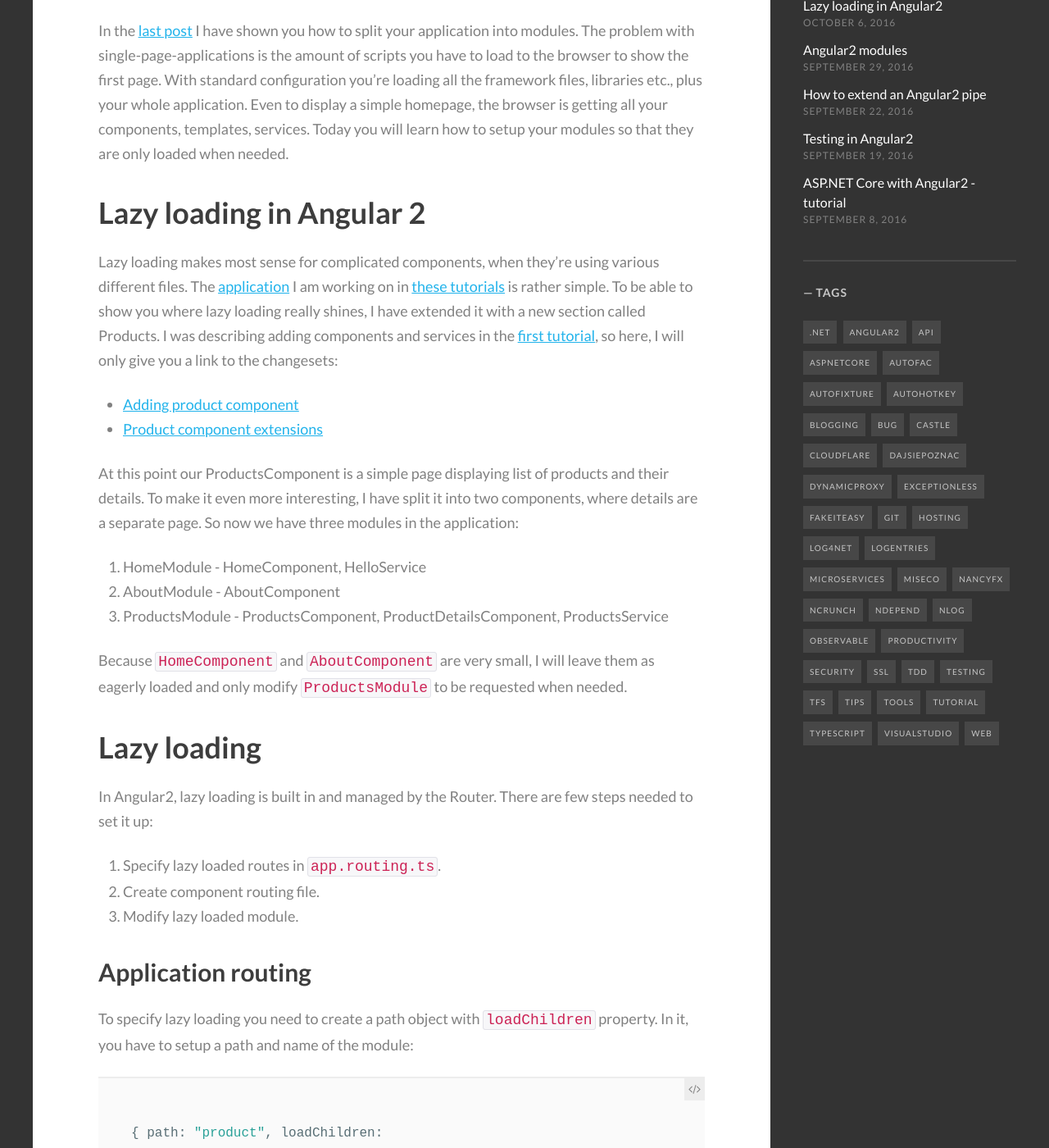
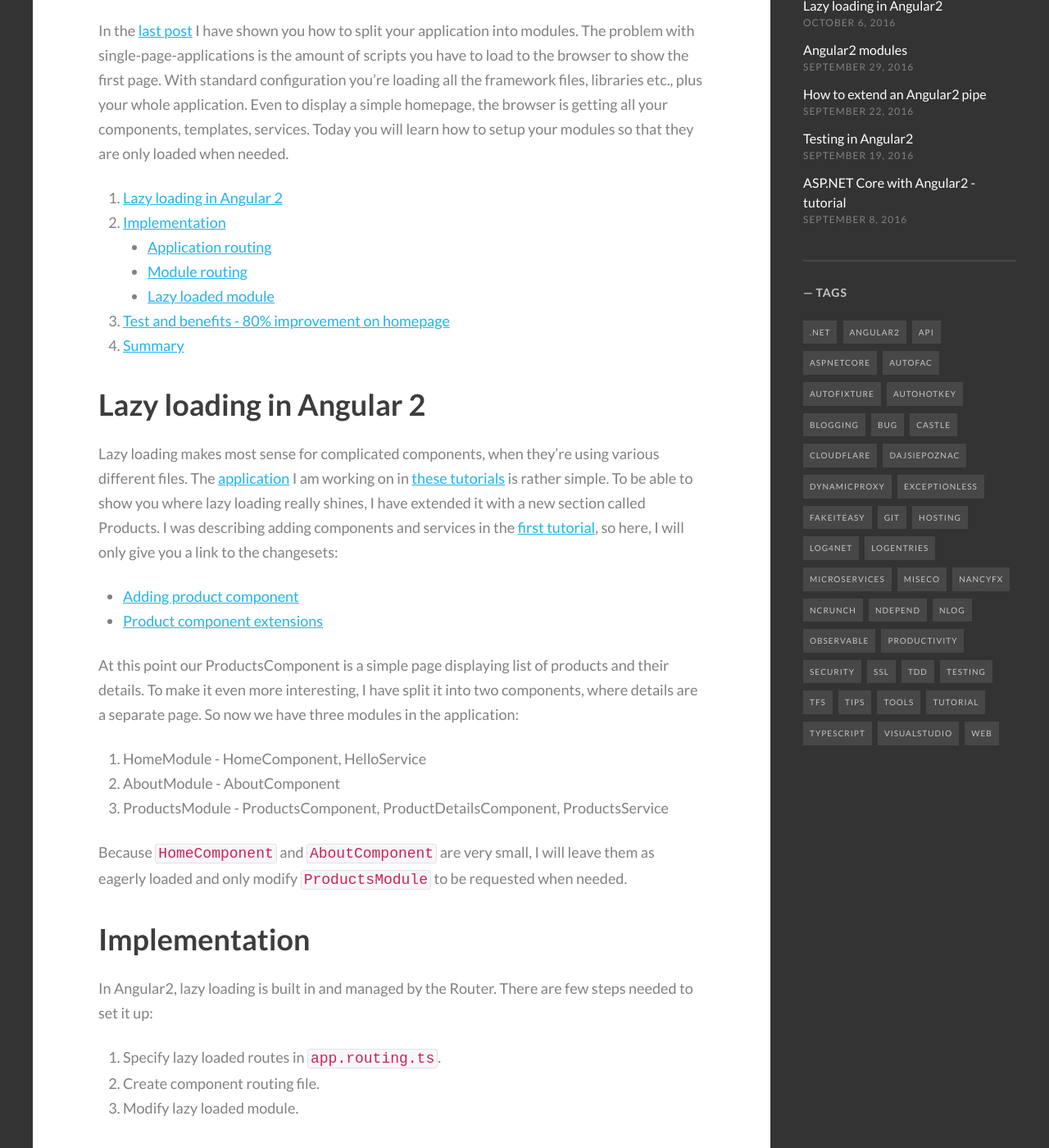
Before and after one commit to mdymel/devblog.dymel.pl, a Jekyll site: the page built from _posts/2016-10-06-lazy-loading-angular2-modules.markdown, in a window 1280 px wide and 1400 px high, scrolled down 730 px. Shown: the whole window at 82% size. Built offline with Jekyll 4.4.1, drawn with Linux system fonts in a browser that asks for light colours; some web fonts are replaced; comment, search, counter and statistics services are not loaded.

Commit message:
table of contents

```diff
--- a/_posts/2016-10-06-lazy-loading-angular2-modules.markdown
+++ b/_posts/2016-10-06-lazy-loading-angular2-modules.markdown
@@ -11,9 +11,15 @@
 
 In the [last post](https://devblog.dymel.pl/2016/09/29/angular2-modules/) I have shown you how to split your application into modules. The problem with single-page-applications is the amount of scripts you have to load to the browser to show the first page. With standard configuration you're loading all the framework files, libraries etc., plus your whole application. Even to display a simple homepage, the browser is getting all your components, templates, services. Today you will learn how to setup your modules so that they are only loaded when needed.
 
+1. [Lazy loading in Angular 2](#lazy-loading)
+1. [Implementation](#implementation)
+ * [Application routing](#app-routing)
+ * [Module routing](#module-routing)
+ * [Lazy loaded module](#lazy-module)
+1. [Test and benefits - 80% improvement on homepage](#benefits)
+1. [Summary](#summary)
 
-
-# Lazy loading in Angular 2
+# <a name="lazy-loading"></a>Lazy loading in Angular 2
 Lazy loading makes most sense for complicated components, when they're using various different files. The [application](https://github.com/mdymel/AspNetCoreAngular2) I am working on in [these tutorials](https://devblog.dymel.pl/tags/#angular2) is rather simple. To be able to show you where lazy loading really shines, I have extended it with a new section called Products. I was describing adding components and services in the [first tutorial](/2016/09/08/aspnet-core-with-angular2-tutorial/), so here, I will only give you a link to the changesets:
 
 * [Adding product component](https://github.com/mdymel/AspNetCoreAngular2/commit/c5b488f77655ef0ba3d3319dcf5def10e7102c4e)
@@ -27,14 +33,14 @@
 
 Because `HomeComponent` and `AboutComponent` are very small, I will leave them as eagerly loaded and only modify `ProductsModule` to be requested when needed.
 
-# Lazy loading
+# <a name="implementation"></a>Implementation
 In Angular2, lazy loading is built in and managed by the Router. There are few steps needed to set it up:
 
 1. Specify lazy loaded routes in `app.routing.ts`.
 1. Create component routing file.
 1. Modify lazy loaded module.
 
-## Application routing
+## <a name="app-routing"></a>Application routing
 To specify lazy loading you need to create a path object with `loadChildren` property. In it, you have to setup a path and name of the module:
 
 {% highlight json %}
@@ -43,7 +49,7 @@
 
 This means that for Urls starting with `product`, angulars router will get module file `app/product/product.module` and expect a class `ProductModule`. We'll get to this module in a second, first let's prepare a routing file for it.
 
-## Module routing
+## <a name="module-routing"></a>Module routing
 The routing for module looks a bit different than the application routing file:
 
 {% highlight typescript %}
@@ -84,7 +90,7 @@
 
 It a contains a navigation and a `<router-outlet>` placeholder for the module content. Next, in the routing config, we define childer paths. Here, the syntax is the same as in the `app.routing` file - you define the url and the component responsible for it. One thing to notice is `:id`, which means the url will capture this part as a parameter. The `ProductDetailsComponent` url might look like this: `/products/123`, where 123 will be passed as an `id` parameter.
 
-## Lazy loaded module
+## <a name="lazy-module"></a>Lazy loaded module
 
 {% highlight typescript %}
 import {NgModule} from "@angular/core";
@@ -105,7 +111,7 @@
 
 There is only one thing added here - the lazy loaded module has to import `routing` configuration defined above.
 
-# Test and benefits - 80% improvement on homepage
+# <a name="benefits"></a>Test and benefits - 80% improvement on homepage
 That's it! This is all you have to do to have your modules loaded when they're requested. It's a huge improvement over angular v1, where you had to play with different hacks to achieve that.
 
 Before these changes, initial load of the home page needed 378 http requests:
```
